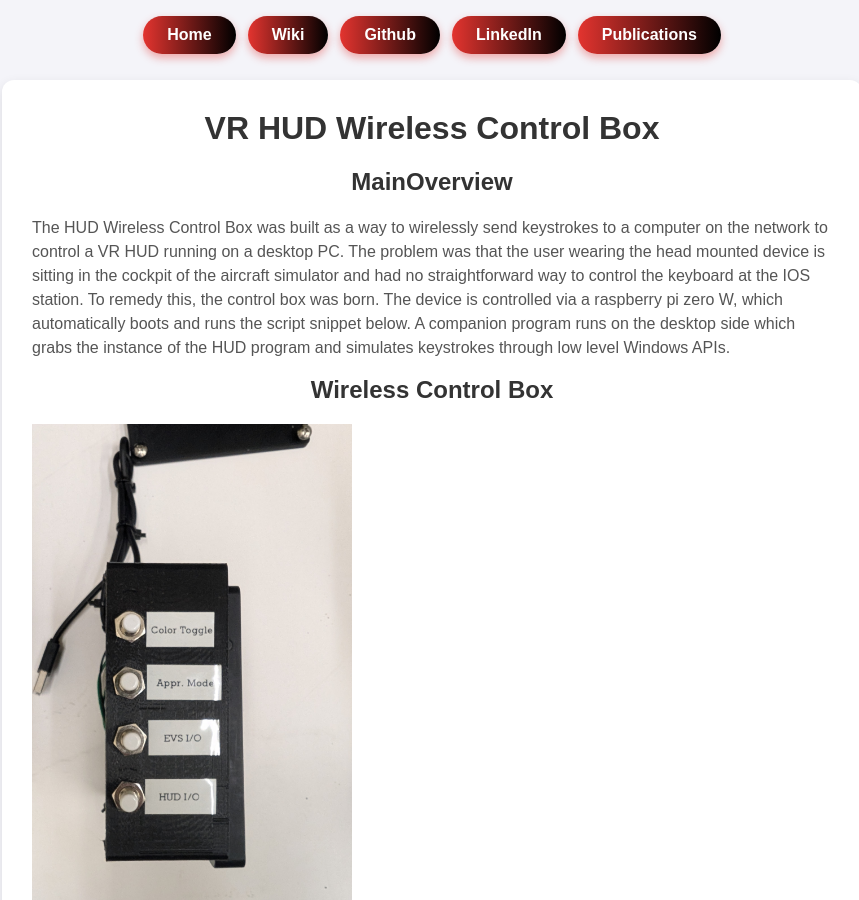
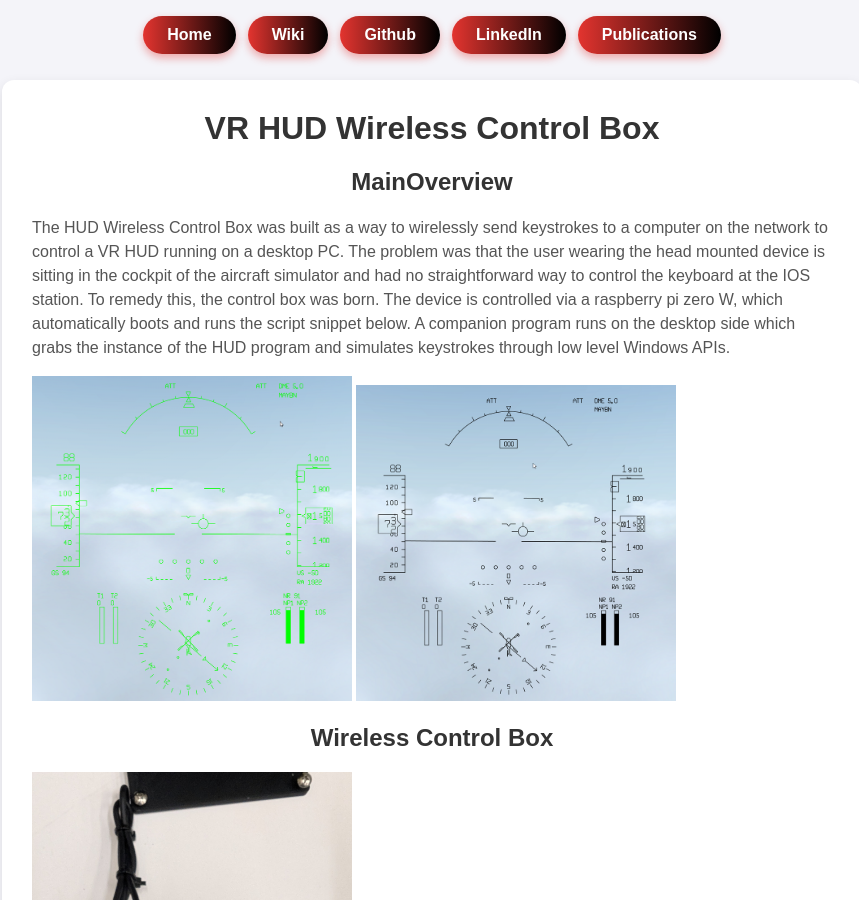
Before and after one commit to grantmorfitt/grantmorfitt.github.io, a Jekyll site: the page built from wiki/HUD Control Box Notes.md, in a window 1280 px wide and 900 px high. Shown: the whole window, without its empty margins (208-1067 px from the left). Built offline with Jekyll 4.4.1, drawn with Linux system fonts in a browser that asks for light colours.

Commit message:
Added color modes

```diff
--- a/wiki/HUD Control Box Notes.md
+++ b/wiki/HUD Control Box Notes.md
@@ -11,6 +11,8 @@ title: HUD Wireless Control Box
 
 The HUD Wireless Control Box was built as a way to wirelessly send keystrokes to a computer on the network to control a VR HUD running on a desktop PC. The problem was that the user wearing the head mounted device is sitting in the cockpit of the aircraft simulator and had no straightforward way to control the keyboard at the IOS station. To remedy this, the control box was born. The device is controlled via a raspberry pi zero W, which automatically boots and runs the script snippet below. A companion program runs on the desktop side which grabs the instance of the HUD program and simulates keystrokes through low level Windows APIs.
 
+<img src="../assets/HUD_2 App Mode Active.png" alt="HUD Pilot Visualization" width="40%" height="50%">
+<img src="../assets/HUD_1_App Mode Active.png" alt="HUD Pilot Color Change Mode" width="40%" height="50%">
 ## Wireless Control Box
 
 <img src="../assets/Control Box1.jpg" alt="Control Box Front" width="40%" height="50%">
```
Also changed, not shown: assets/HUD_1_App Mode Active.png (added), assets/HUD_2 App Mode Active.png (added).
